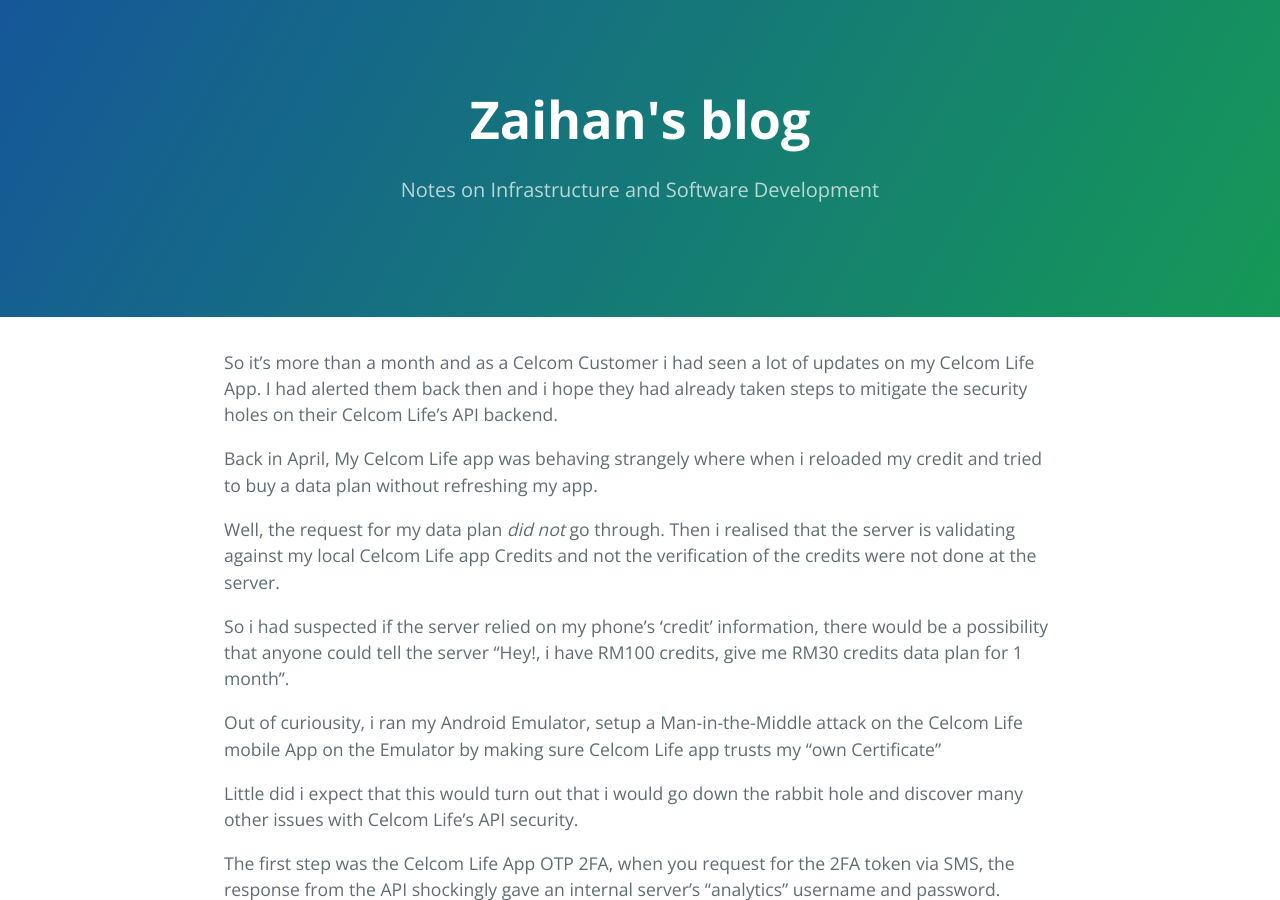
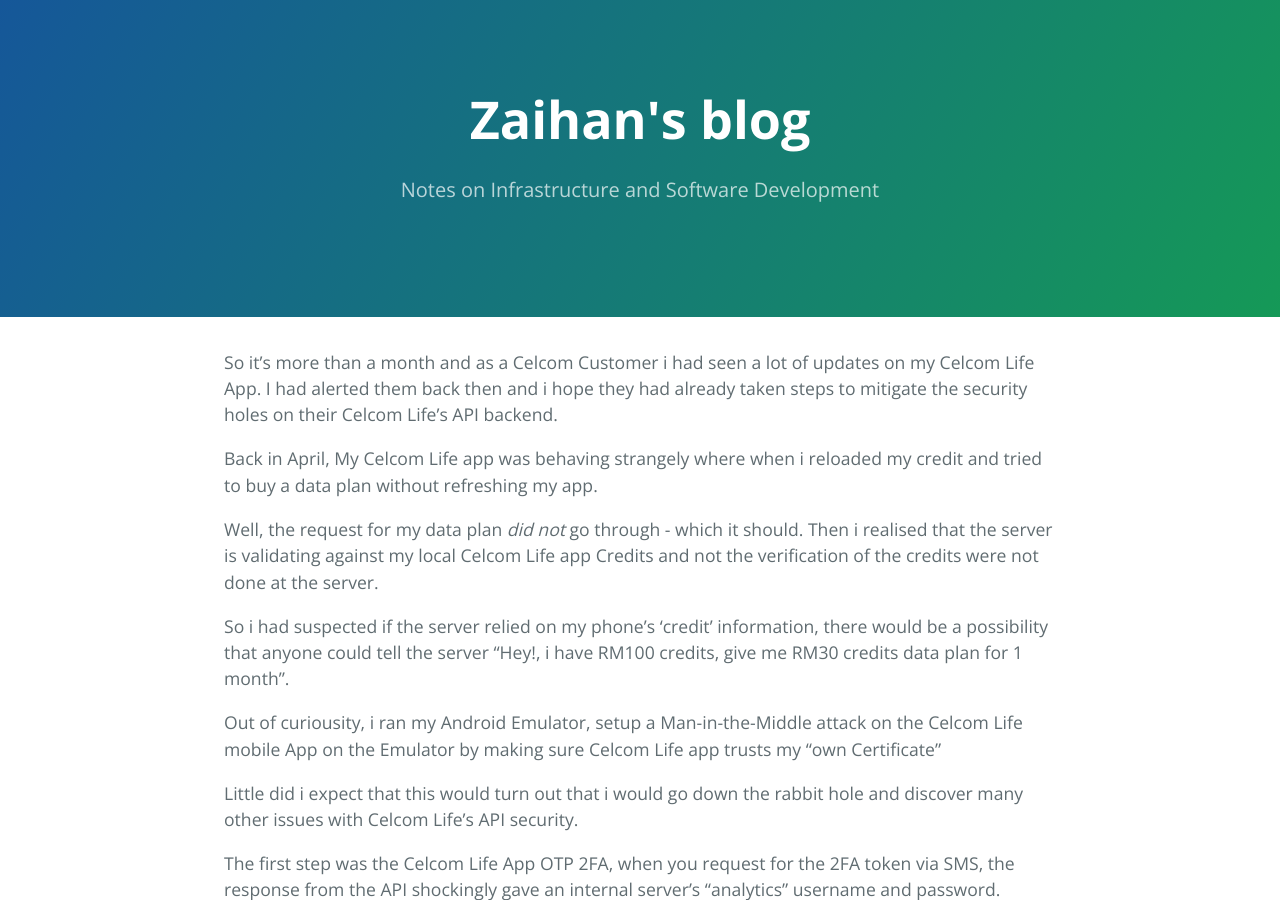
Before and after one commit to muhammadn/muhammadn.github.io, a Jekyll site: the page built from _posts/2020-05-26-disclosure-of-celcom-data-leaks.md, in a window 1280 px wide and 900 px high. Built offline with Jekyll 4.4.1, drawn with Linux system fonts in a browser that asks for light colours.

Commit message:
add more details to the celcom api blogspot

```diff
--- a/_posts/2020-05-26-disclosure-of-celcom-data-leaks.md
+++ b/_posts/2020-05-26-disclosure-of-celcom-data-leaks.md
@@ -8,7 +8,7 @@ So it's more than a month and as a Celcom Customer i had seen a lot of updates o
 
 Back in April, My Celcom Life app was behaving strangely where when i reloaded my credit and tried to buy a data plan without refreshing my app.
 
-Well, the request for my data plan  *did not* go through. Then i realised that the server is validating against my local Celcom Life app Credits and not the verification of the credits were not done at the server.
+Well, the request for my data plan  *did not* go through - which it should. Then i realised that the server is validating against my local Celcom Life app Credits and not the verification of the credits were not done at the server.
 
 So i had suspected if the server relied on my phone's 'credit' information, there would be a possibility that anyone could tell the server "Hey!, i have RM100 credits, give me RM30 credits data plan for 1 month".
 
```
